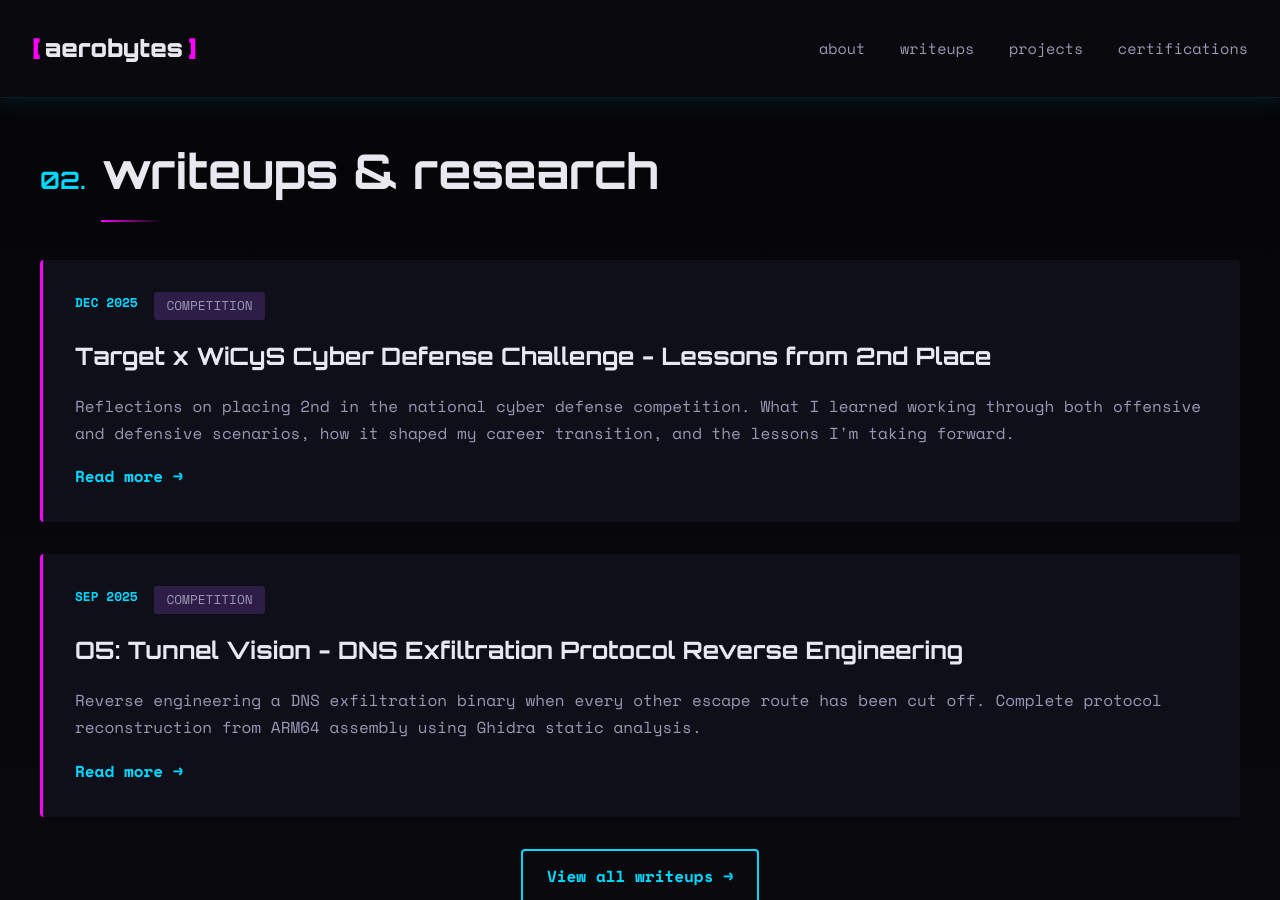
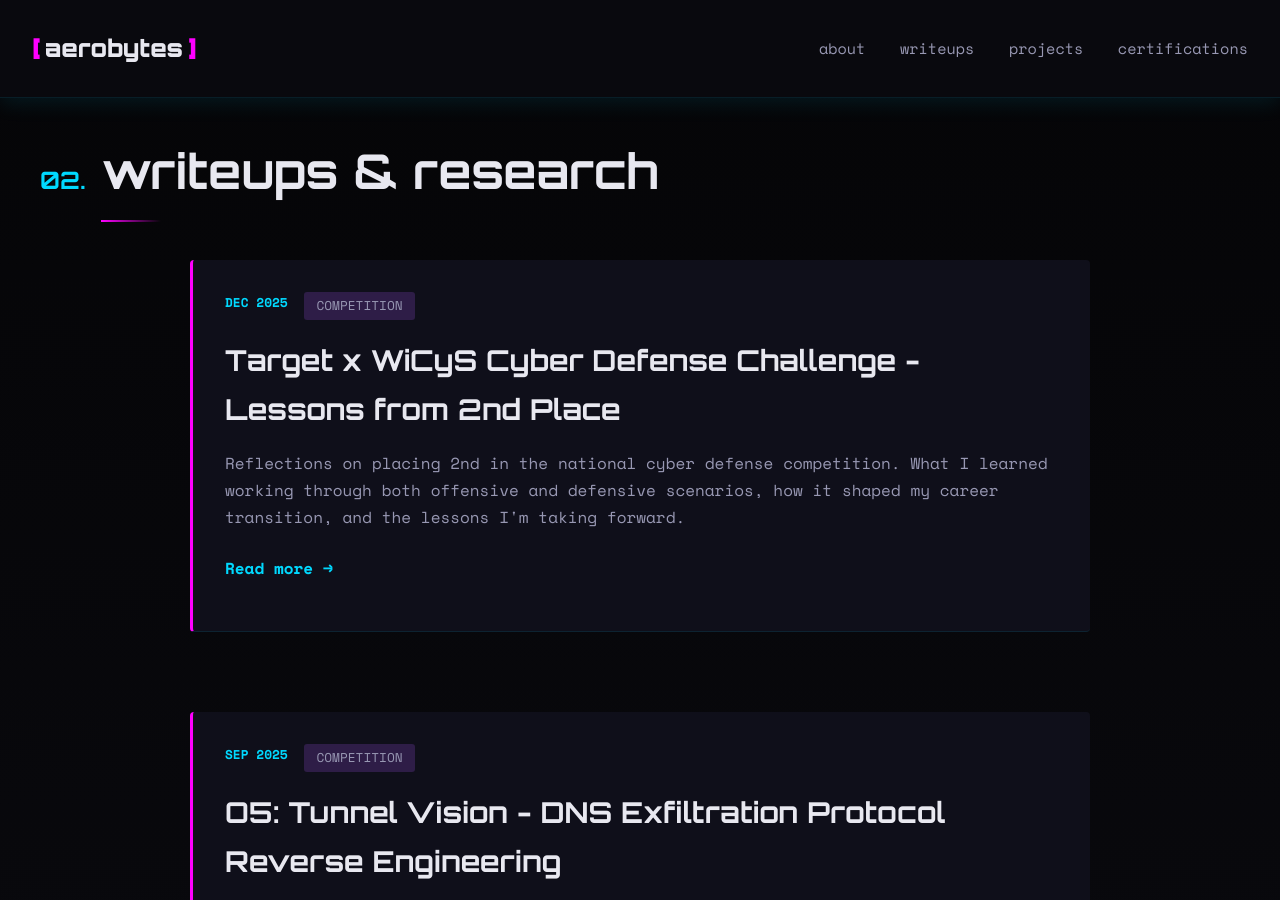
Before and after one commit to Aeronique/aerobytes-site, a Jekyll site: the page built from index.html, in a window 1280 px wide and 900 px high, scrolled down 1933 px. Built offline with Jekyll 4.4.1, drawn with Linux system fonts in a browser that asks for light colours.

Commit message:
Update style.css

```diff
--- a/assets/css/style.css
+++ b/assets/css/style.css
@@ -1297,3 +1297,78 @@ strong {
         justify-content: center;
     }
 }
+
+/* ===================================
+   WRITEUPS PAGE STYLES
+   =================================== */
+.writeups-page {
+    padding: calc(var(--section-padding) + 80px) 2rem var(--section-padding) 2rem;
+    min-height: 100vh;
+}
+
+.page-header {
+    margin-bottom: 4rem;
+    text-align: center;
+}
+
+.page-title {
+    font-family: var(--font-display);
+    font-size: clamp(2.5rem, 6vw, 4rem);
+    color: var(--text-primary);
+    margin-bottom: 1rem;
+    display: flex;
+    align-items: center;
+    justify-content: center;
+    gap: 1rem;
+}
+
+.page-title .section-number {
+    color: var(--cyber-blue);
+    font-size: 0.8em;
+}
+
+.page-description {
+    max-width: 700px;
+    margin: 0 auto;
+    color: var(--text-secondary);
+    font-size: 1.1rem;
+    line-height: 1.7;
+}
+
+.writeups-list {
+    max-width: 900px;
+    margin: 0 auto;
+}
+
+.writeups-list .writeup-item {
+    margin-bottom: 3rem;
+    padding-bottom: 3rem;
+    border-bottom: 1px solid rgba(0, 217, 255, 0.1);
+}
+
+.writeups-list .writeup-item:last-child {
+    border-bottom: none;
+}
+
+.writeups-list .writeup-title {
+    font-size: 1.8rem;
+    margin: 1rem 0;
+}
+
+.writeups-list .writeup-excerpt {
+    font-size: 1rem;
+    line-height: 1.7;
+    margin-bottom: 1.5rem;
+}
+
+.no-posts {
+    text-align: center;
+    padding: 4rem 2rem;
+    color: var(--text-secondary);
+}
+
+.no-posts .terminal-prompt {
+    color: var(--cyber-magenta);
+    font-size: 2rem;
+    margin-bottom: 1rem;
+}
```
